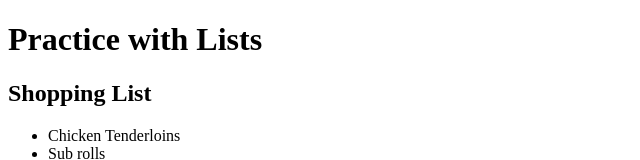
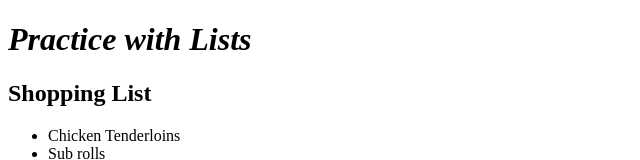
Before and after one commit to MellowMeh/html-foundations, a plain HTML site: page lists/index.html in a window 1280 px wide. Shown: the top 160 px of the page, without its empty margins (0-640 px from the left). Drawn offline with Linux system fonts and the light colour scheme.

Commit message:
Add Strong and Emphasis to Heading 1

```diff
--- a/lists/index.html
+++ b/lists/index.html
@@ -6,7 +6,7 @@
     </head>
 
     <body>
-        <h1>Practice with Lists</h1>
+        <h1><strong><em>Practice with Lists</em></strong></h1>
             <h2>Shopping List</h2>
                 <ul>
                     <li>Chicken Tenderloins</li>
```
